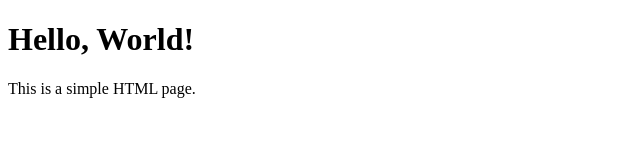
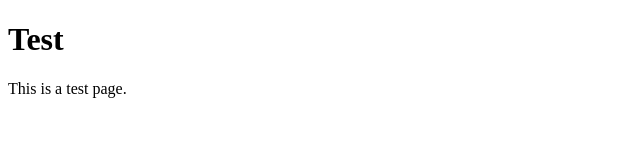
Before and after one commit to TheCWR/test, a plain HTML site: page index.html in a window 1280 px wide. Shown: the whole page, without its empty margins (0-640 px from the left). Drawn offline with Linux system fonts and the light colour scheme.

Commit message:
Update index.html
Updated HTML

```diff
--- a/index.html
+++ b/index.html
@@ -7,8 +7,8 @@
 </head>
 <body>
 
-    <h1>Hello, World!</h1>
-    <p>This is a simple HTML page.</p>
+    <h1>Test</h1>
+    <p>This is a test page.</p>
 
 </body>
 </html>
```
